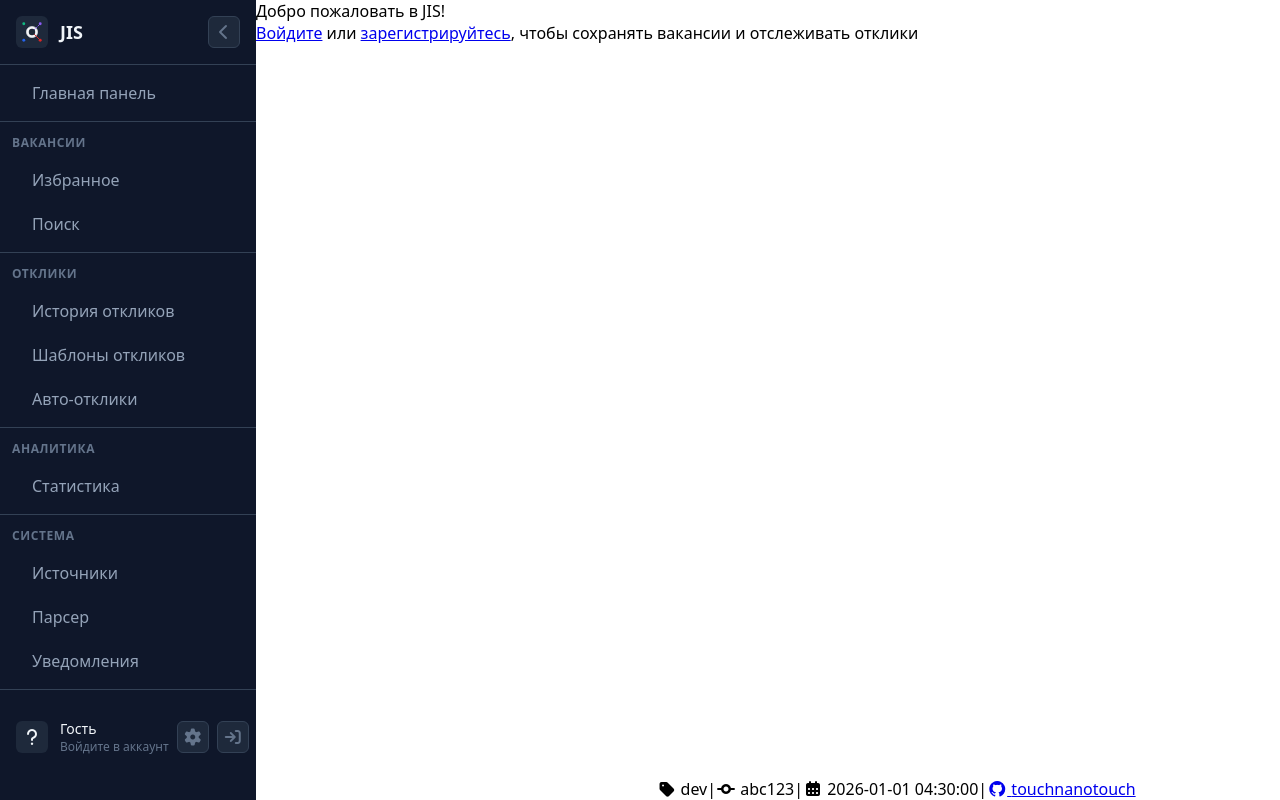
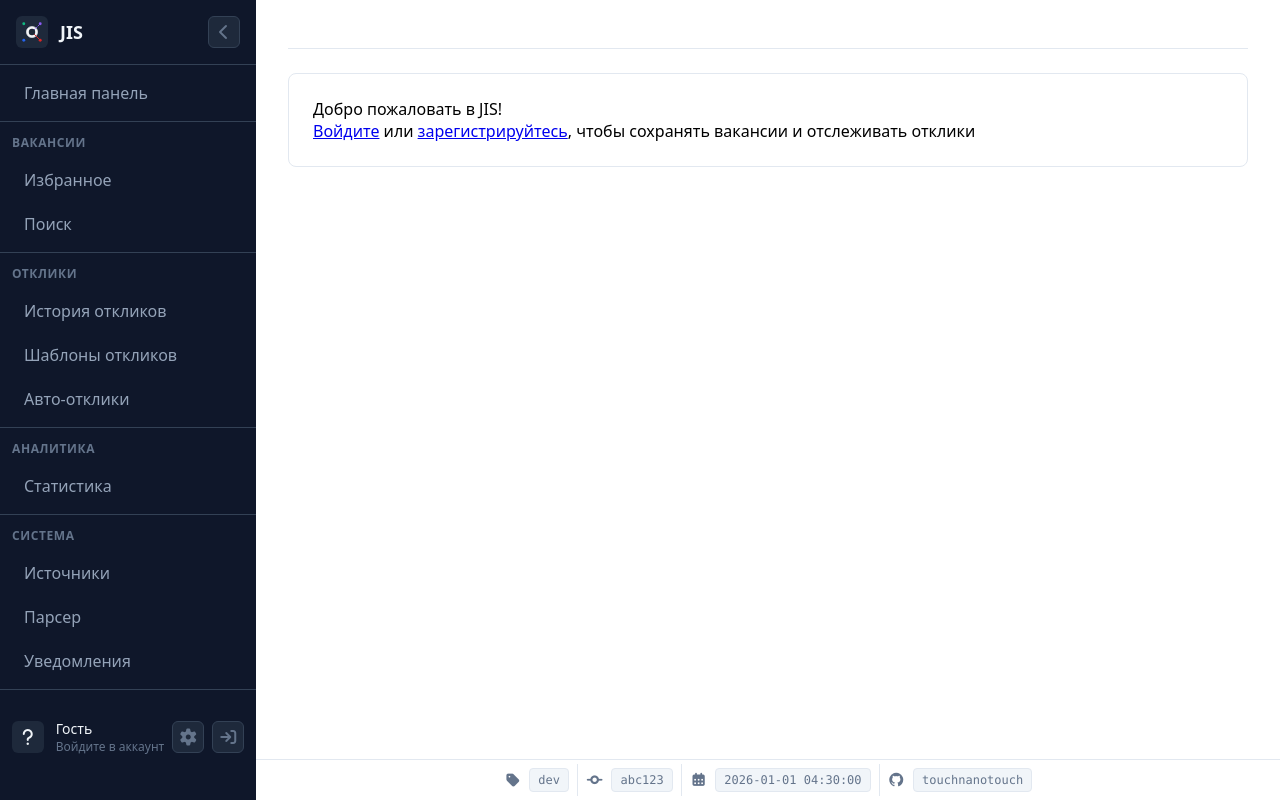
Before and after one commit to touchnanotouch/JIS, a FastAPI app: page /search in a window 1280 px wide. Run offline with FastAPI, Linux system fonts and the light colour scheme; some libraries are stand-ins or nearby versions.

Commit message:
ver 0.1.6

```diff
--- a/src/jis/web/static/css/components/_footer.css
+++ b/src/jis/web/static/css/components/_footer.css
@@ -1,7 +1,65 @@
 /* components/_footer.css */
+
 
 .footer-wrapper {
     display: flex;
     flex-direction: row;
+    align-items: center;
     justify-content: center;
+    padding: var(--space-1) 0;
+    background: var(--bg-surface);
 }
+
+.footer-item {
+    display: flex;
+    align-items: center;
+    padding: var(--space-1) var(--space-2);
+    border-right: 1px solid var(--border-light);
+    transition: background-color var(--transition-fast) ease-in-out;
+}
+
+.footer-item:last-child {
+    border-right: none;
+}
+
+.footer-text,
+.footer-link {
+    display: flex;
+    align-items: center;
+    gap: var(--space-2);
+    text-decoration: none;
+    white-space: nowrap;
+    color: var(--text-secondary);
+    border-radius: var(--radius-md);
+    transition: all var(--transition-fast) ease-in-out;
+}
+
+.footer-value {
+    font-family: var(--font-mono);
+    font-size: var(--text-xs);
+    color: var(--text-muted);
+    background: var(--color-gray-100);
+    padding: var(--space-1) var(--space-2);
+    border-radius: var(--radius-sm);
+    border: 1px solid var(--border-light);
+    transition: all var(--transition-fast) ease-in-out;
+}
+
+.footer-item:hover .footer-value,
+.footer-link:hover .footer-value {
+    background: var(--color-gray-200);
+    border-color: var(--border-base);
+}
+
+.footer-item i,
+.footer-link i {
+    font-size: var(--text-sm);
+    color: var(--color-gray-500);
+    text-align: center;
+    transition: color var(--transition-fast) ease-in-out;
+}
+
+.footer-item:hover i,
+.footer-link:hover i {
+    color: var(--text-primary);
+}
--- /dev/null
+++ b/src/jis/web/static/css/components/_page.css
@@ -0,0 +1,34 @@
+/* components/_page.css */
+
+
+.page-wrapper {
+    padding: var(--space-6) var(--space-8);
+    max-width: 1200px;
+    margin: 0 auto;
+    width: 100%;
+}
+
+.page-header {
+    margin-bottom: var(--space-6);
+    padding-bottom: var(--space-4);
+    border-bottom: 1px solid var(--border-light);
+}
+
+.page-title {
+    font-size: var(--text-2xl);
+    font-weight: 700;
+    color: var(--text-primary);
+    margin-bottom: var(--space-2);
+}
+
+.page-subtitle {
+    font-size: var(--text-base);
+    color: var(--text-secondary);
+}
+
+.page-content {
+    background: var(--bg-surface);
+    border-radius: var(--radius-lg);
+    border: 1px solid var(--border-light);
+    padding: var(--space-6);
+}
--- a/src/jis/web/static/css/components/_sidebar.css
+++ b/src/jis/web/static/css/components/_sidebar.css
@@ -43,8 +43,7 @@
     align-items: center;
     gap: var(--space-3);
     text-decoration: none;
-    transition: opacity var(--transition-normal) ease-in-out,
-                transform var(--transition-normal) ease-in-out;
+    transition: opacity var(--transition-normal) ease-in-out;
     position: relative;
 }
 
@@ -111,7 +110,7 @@
     padding: var(--space-2) var(--space-3) var(--space-1);
     border-top: 1px solid var(--border-dark);
     margin-top: var(--space-1);
-    transition: all var(--transition-normal) ease-in-out;
+    transition: height var(--transition-normal) ease-in-out;
 }
 
 .sidebar-wrapper.collapsed .sidebar-nav-divider {
@@ -126,7 +125,7 @@
     color: var(--text-muted);
     text-transform: uppercase;
     letter-spacing: 0.05em;
-    transition: all var(--transition-normal) ease-in-out;
+    transition: opacity var(--transition-normal) ease-in-out;
     opacity: 1;
     max-width: 100%;
     visibility: visible;
@@ -147,19 +146,19 @@
     justify-content: left;
     align-items: center;
     width: 100%;
-    margin: 0 var(--space-2);
     padding: var(--space-1) var(--space-3);
     min-height: 2.5rem;
     text-decoration: none;
     color: var(--color-gray-400);
     border-radius: var(--radius-md);
-    transition: all var(--transition-fast) ease-in-out;
+    transition: all var(--transition-normal) ease-in-out;
     position: relative;
     overflow: hidden;
 }
 
 .sidebar-wrapper.collapsed .sidebar-nav-link {
     justify-content: center;
+    align-self: center;
     padding: var(--space-2);
 }
 
@@ -200,8 +199,8 @@
 .sidebar-footer {
     display: flex;
     align-items: center;
+    justify-content: center;
     height: 100%;
-    padding: var(--space-4);
     border-top: 1px solid var(--border-dark);
     margin-bottom: var(--space-4);
 }
@@ -298,7 +297,6 @@
     border: 1px solid var(--border-dark);
     border-radius: var(--radius-md);
     text-decoration: none;
-    transition: all var(--transition-fast) ease-in-out;
     flex-shrink: 0;
 }
 
--- a/src/jis/web/static/css/components/components.css
+++ b/src/jis/web/static/css/components/components.css
@@ -1,3 +1,6 @@
+/* components/components.css */
+
 
 @import url("./_sidebar.css");
+@import url("./_page.css");
 @import url("./_footer.css");
--- a/src/jis/web/static/css/core/_layout.css
+++ b/src/jis/web/static/css/core/_layout.css
@@ -17,15 +17,21 @@
 }
 
 .main {
-    width: 100%;
+    width: calc(100% - var(--sidebar-current-width));
     min-height: 100vh;
-    margin-left: var(--sidebar-width);
+    position: relative;
+    left: var(--sidebar-current-width);
+    transition: width var(--transition-normal) ease-out,
+                left var(--transition-normal) ease-out;
 }
 
 .footer {
-    width: 100%;
+    width: calc(100% - var(--sidebar-current-width));
     position: fixed;
     bottom: 0;
-    margin-left: var(--sidebar-width);
     z-index: var(--z-fixed);
+    left: var(--sidebar-current-width);
+    transition: width var(--transition-normal) ease-out,
+                left var(--transition-normal) ease-out;
+    border-top: 1px solid var(--border-light);
 }
--- a/src/jis/web/static/css/core/_vars.css
+++ b/src/jis/web/static/css/core/_vars.css
@@ -64,6 +64,8 @@
     --sidebar-width: 16rem; /* 256px */
     --sidebar-width-collapsed: 4rem; /* 64px */
 
+    --sidebar-current-width: var(--sidebar-width);
+
     /* Text Sizes */
 
     --text-xs: 0.75rem;   /* 12px */
--- a/src/jis/web/static/js/main.js
+++ b/src/jis/web/static/js/main.js
@@ -0,0 +1,43 @@
+document.addEventListener("DOMContentLoaded", function() {
+    const sidebar = document.querySelector(".sidebar-wrapper");
+    const sidebarToggle = document.querySelector(".sidebar-toggle");
+    const toggleIcon = document.querySelector(".toggle-icon");
+
+    const isCollapsed = localStorage.getItem("sidebarCollapsed") === "true";
+
+    document.documentElement.style.setProperty(
+        "--sidebar-current-width",
+        isCollapsed ? "var(--sidebar-width-collapsed)" : "var(--sidebar-width)"
+    );
+
+    if (isCollapsed) {
+        sidebar.classList.add("collapsed");
+        updateToggleIcon(true);
+    }
+
+    sidebarToggle.addEventListener("click", function() {
+        const isNowCollapsed = !sidebar.classList.contains("collapsed");
+
+        document.documentElement.style.setProperty(
+            "--sidebar-current-width",
+            isNowCollapsed ? "var(--sidebar-width-collapsed)" : "var(--sidebar-width)"
+        );
+
+        if (isNowCollapsed) {
+            sidebar.classList.add("collapsed");
+        } else {
+            sidebar.classList.remove("collapsed");
+        }
+
+        localStorage.setItem("sidebarCollapsed", isNowCollapsed);
+        updateToggleIcon(isNowCollapsed);
+    });
+
+    function updateToggleIcon(isCollapsed) {
+        if (toggleIcon) {
+            toggleIcon.className = isCollapsed ?
+                "fas fa-chevron-right toggle-icon" :
+                "fas fa-chevron-left toggle-icon";
+        }
+    }
+});
--- a/src/jis/web/templates/base.html
+++ b/src/jis/web/templates/base.html
@@ -10,11 +10,15 @@
 
     <!-- Main CSS Loader -->
 
-    <link rel="stylesheet" href="/static/css/loader.css">
+    <link rel="stylesheet" href="static/css/loader.css">
 
     <!-- Font Awesome (for icons) -->
 
     <link rel="stylesheet" href="https://cdnjs.cloudflare.com/ajax/libs/font-awesome/7.0.1/css/all.min.css">
+
+    <!-- Main Js Script -->
+
+    <script src="static/js/main.js"></script>
 </head>
 <body>
     <!-- App Container -->
@@ -55,41 +59,5 @@
             </div>
         </footer>
     </div>
-    <script>
-        document.addEventListener('DOMContentLoaded', function() {
-            const sidebar = document.querySelector('.sidebar-wrapper');
-            const sidebarToggle = document.querySelector('.sidebar-toggle');
-            const toggleIcon = document.querySelector('.toggle-icon');
-
-
-            const isCollapsed = localStorage.getItem('sidebarCollapsed') === 'true';
-            if (isCollapsed) {
-                sidebar.classList.add('collapsed');
-                updateToggleIcon(true);
-            }
-
-
-            sidebarToggle.addEventListener('click', function() {
-                const isNowCollapsed = sidebar.classList.toggle('collapsed');
-
-                localStorage.setItem('sidebarCollapsed', isNowCollapsed);
-
-
-                updateToggleIcon(isNowCollapsed);
-            });
-
-            function updateToggleIcon(isCollapsed) {
-                if (toggleIcon) {
-                    if (isCollapsed) {
-                        toggleIcon.classList.remove('fa-chevron-left');
-                        toggleIcon.classList.add('fa-chevron-right');
-                    } else {
-                        toggleIcon.classList.remove('fa-chevron-right');
-                        toggleIcon.classList.add('fa-chevron-left');
-                    }
-                }
-            }
-        });
-    </script>
 </body>
 </html>
--- a/src/jis/web/templates/components/footer.html
+++ b/src/jis/web/templates/components/footer.html
@@ -3,39 +3,33 @@
 <div class="footer-item">
     <span class="footer-text" title="Версия приложения">
         <i class="fas fa-tag"></i>
-        <code class="footer-value version-tag">
+        <span class="footer-value">
             {{ config.GIT_TAG }}
-        </code>
+        </span>
     </span>
 </div>
-
-<div class="footer-separator">|</div>
 
 <!-- Git Commit Hash -->
 
 <div class="footer-item">
     <span class="footer-text" title="Хеш коммита">
         <i class="fas fa-code-commit"></i>
-        <code class="footer-value commit-hash">
+        <span class="footer-value">
             {{ config.GIT_COMMIT_HASH }}
-        </code>
+        </span>
     </span>
 </div>
-
-<div class="footer-separator">|</div>
 
 <!-- Git Commit Date -->
 
 <div class="footer-item">
     <span class="footer-text" title="Дата коммита">
         <i class="fas fa-calendar-alt"></i>
-        <time datetime="{{ config.GIT_COMMIT_DATE }}" class="footer-value build-date">
+        <time datetime="{{ config.GIT_COMMIT_DATE }}" class="footer-value">
             {{ config.GIT_COMMIT_DATE }}
         </time>
     </span>
 </div>
-
-<div class="footer-separator">|</div>
 
 <!-- Github Link -->
 
@@ -47,6 +41,6 @@
        title="GitHub профиль"
     >
         <i class="fab fa-github"></i>
-        <span class="footer-value github-username">touchnanotouch</span>
+        <span class="footer-value">touchnanotouch</span>
     </a>
 </div>
```
Also changed, not shown: 1 other file.
